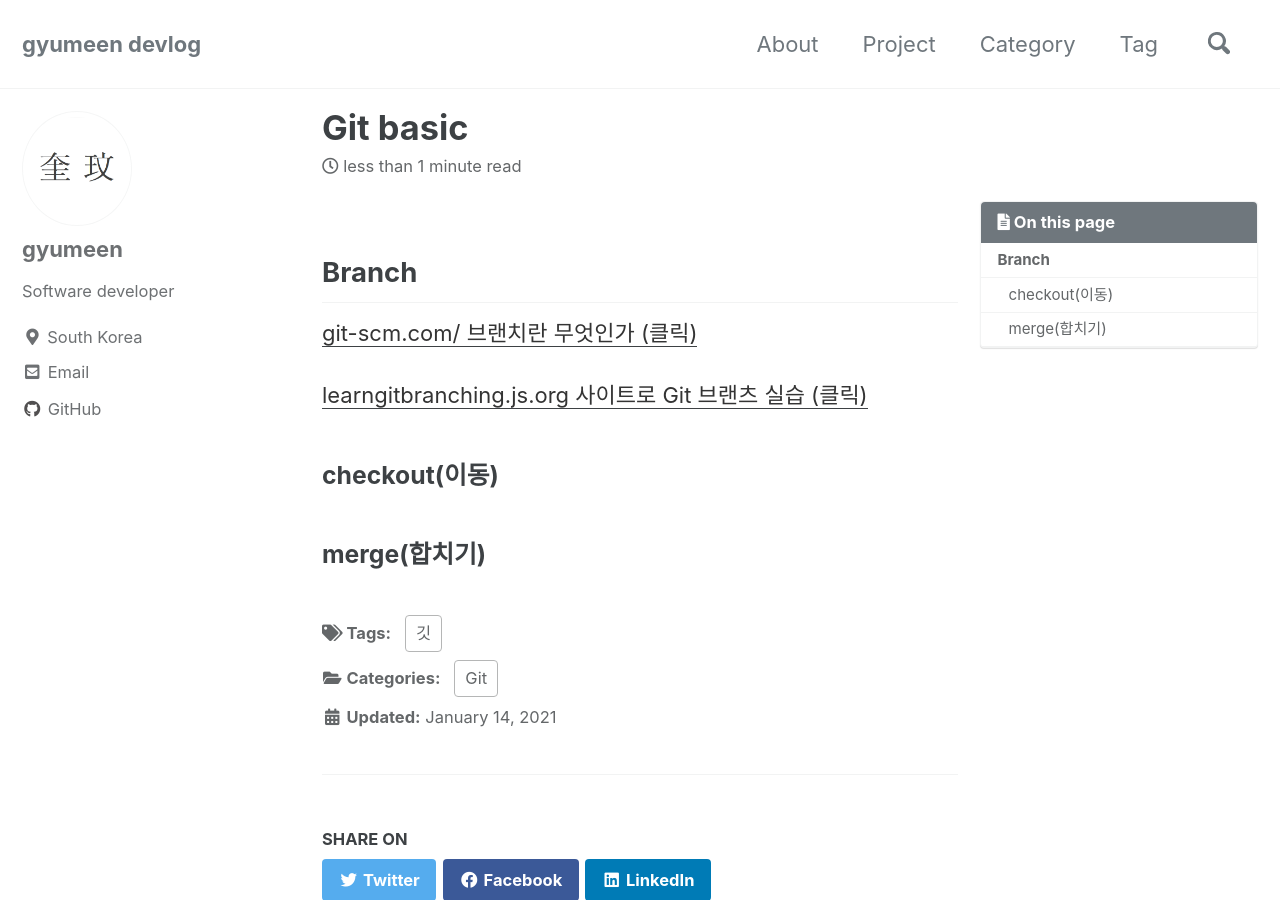
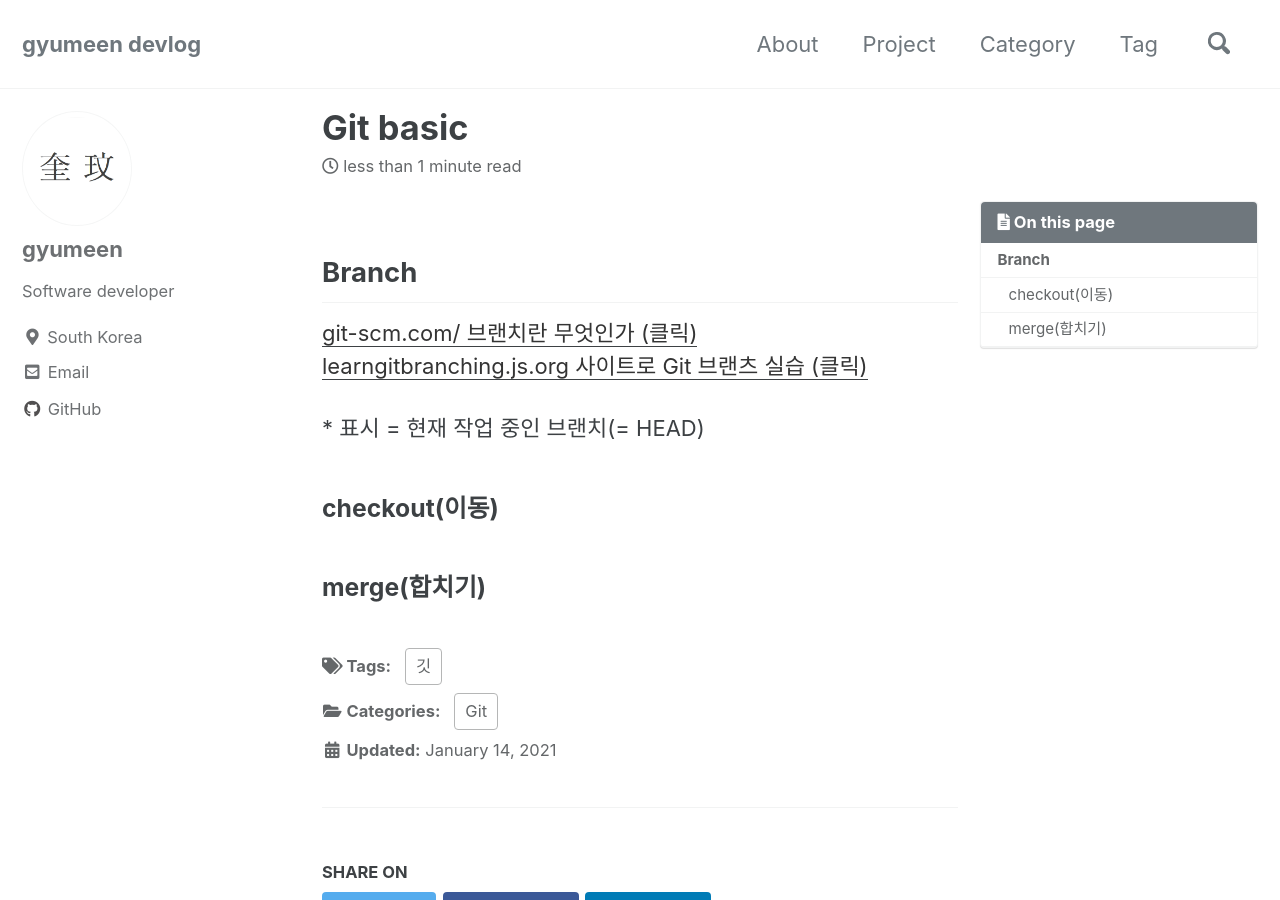
Before and after one commit to gyumeen/gyumeen.github.io, a Jekyll site: the page built from _posts/2021/Git/2021-01-14-[Git] Branch.md, in a window 1280 px wide and 900 px high. Built offline with Jekyll 4.4.1, drawn with Linux system fonts in a browser that asks for light colours; cached includes are drawn as plain includes; comment, search, counter and statistics services are not loaded.

Commit message:
Update 2021-01-14-[Git] Branch.md

```diff
--- a/_posts/2021/Git/2021-01-14-[Git] Branch.md
+++ b/_posts/2021/Git/2021-01-14-[Git] Branch.md
@@ -14,8 +14,9 @@ last_modified_at: 2021-01-14
 ## Branch
 
 [<U>git-scm.com/ 브랜치란 무엇인가 (클릭)</U>](https://git-scm.com/book/ko/v2/Git-%EB%B8%8C%EB%9E%9C%EC%B9%98-%EB%B8%8C%EB%9E%9C%EC%B9%98%EB%9E%80-%EB%AC%B4%EC%97%87%EC%9D%B8%EA%B0%80)
+[<U>learngitbranching.js.org 사이트로 Git 브랜츠 실습 (클릭)</U>](https://learngitbranching.js.org/?locale=ko)
 
-[<U>learngitbranching.js.org 사이트로 Git 브랜츠 실습 (클릭)</U>](https://learngitbranching.js.org/?locale=ko)
+\* 표시 \= 현재 작업 중인 브랜치(\= HEAD)
 
 ### checkout(이동)
 
```
